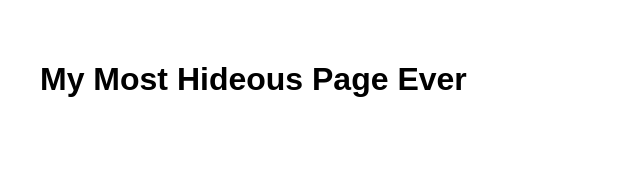
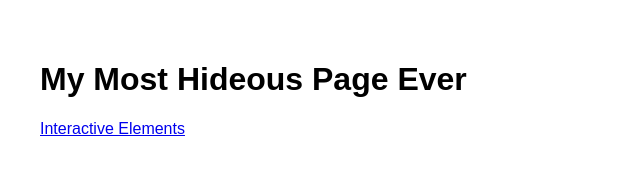
Before and after one commit to Danelly-star/IAT-339-P03-Portfolio, a plain HTML site: page index.html in a window 1280 px wide. Shown: the whole page, without its empty margins (0-640 px from the left). Drawn offline with Linux system fonts and the light colour scheme.

Commit message:
Update index.html

```diff
--- a/index.html
+++ b/index.html
@@ -15,6 +15,8 @@
 
 
 		<nav class="nav-main">
+
+			<a href="style-guide.html">Interactive Elements</a>
 
 
 		</nav>
```
